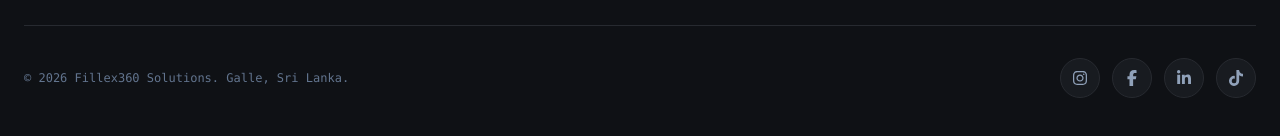
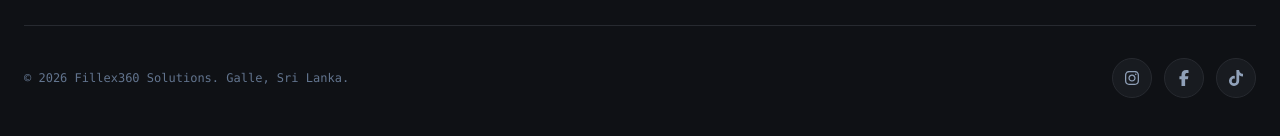
Before and after one commit to Thanuja47/fillex360-website, a Next.js app: page / in a window 1280 px wide. Shown: the part 9666-9802 px from the top of the page. Built offline with nearby package versions, Linux system fonts and the light colour scheme.

Commit message:
Update Facebook and TikTok social links to exact redirecting URLs and remove LinkedIn icon

```diff
--- a/components/SocialLinks.tsx
+++ b/components/SocialLinks.tsx
@@ -1,13 +1,12 @@
 "use client";
 
 import { motion, useReducedMotion } from "framer-motion";
-import { FaInstagram, FaFacebookF, FaLinkedinIn, FaTiktok } from "react-icons/fa6";
+import { FaInstagram, FaFacebookF, FaTiktok } from "react-icons/fa6";
 
 const socials = [
   { icon: FaInstagram, href: "https://instagram.com/fillex360", label: "Instagram", color: "#E1306C" },
-  { icon: FaFacebookF, href: "https://facebook.com/fillex360", label: "Facebook", color: "#1877F2" },
-  { icon: FaLinkedinIn, href: "https://linkedin.com/company/fillex360", label: "LinkedIn", color: "#0A66C2" },
-  { icon: FaTiktok, href: "https://tiktok.com/@fillex360", label: "TikTok", color: "#000000" },
+  { icon: FaFacebookF, href: "https://www.facebook.com/share/1DLjWHttGt/?mibextid=wwXIfr", label: "Facebook", color: "#1877F2" },
+  { icon: FaTiktok, href: "https://www.tiktok.com/@fillex360?_r=1&_t=ZS-99K6XlOpLgv", label: "TikTok", color: "#000000" },
 ];
 
 const containerVariants = {
```
